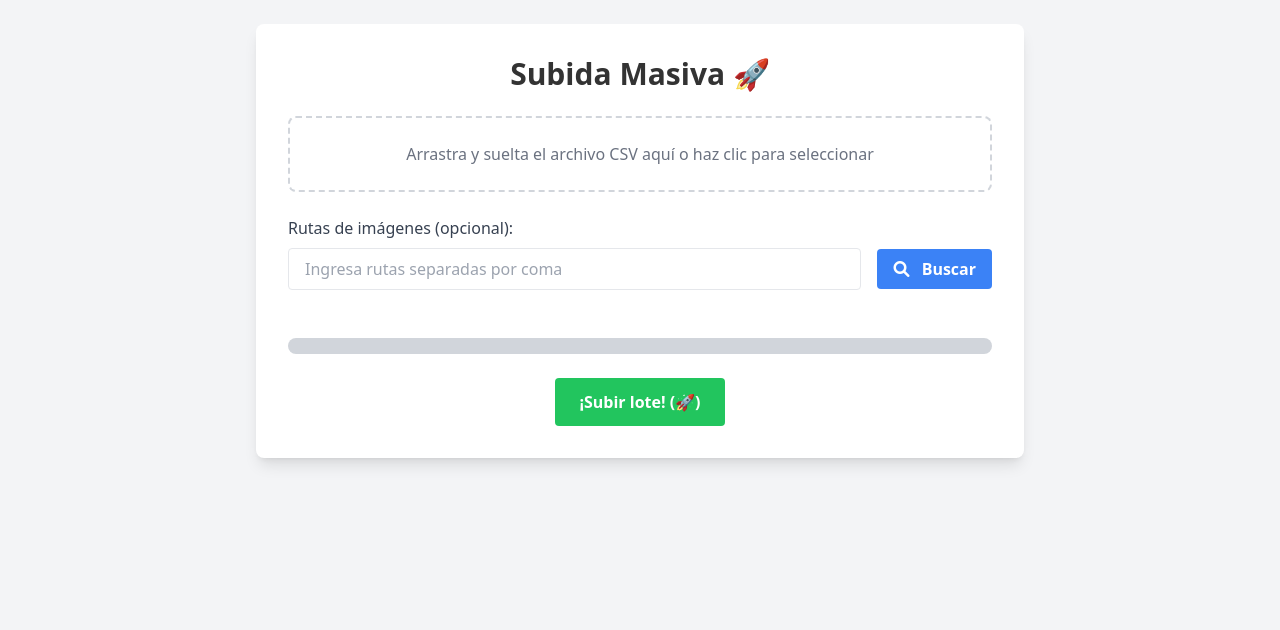
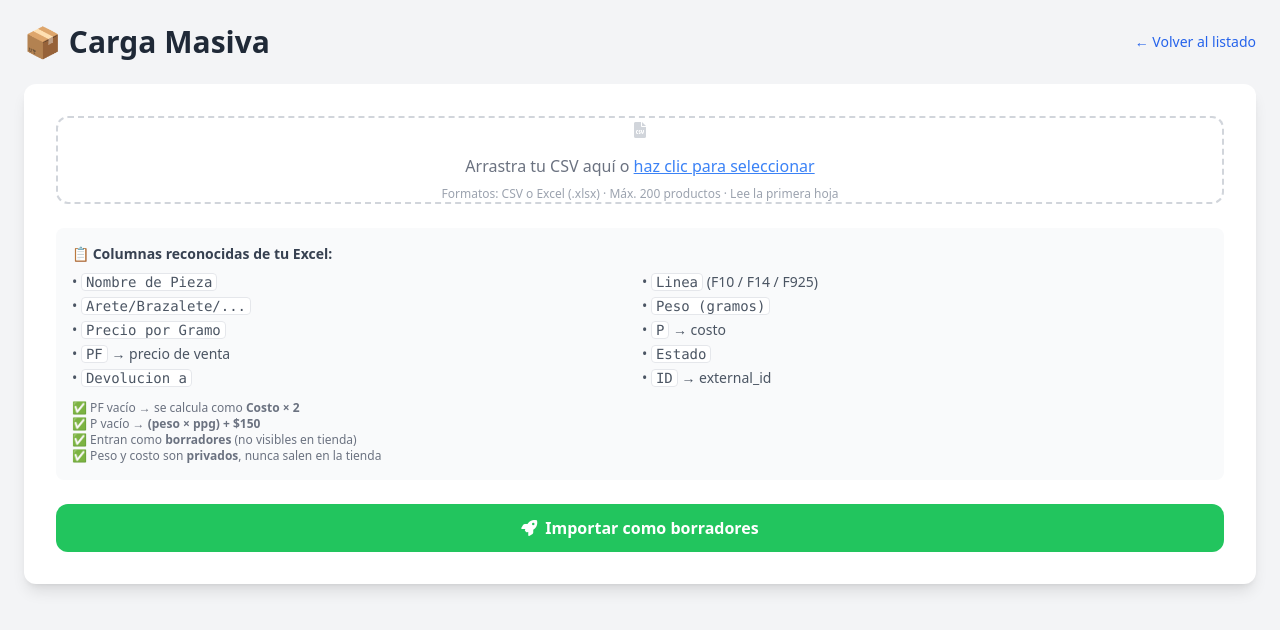
Before and after one commit to GILVA20/valac_jewelry, a Flask app: template valac_jewelry/templates/admin/bulk_upload.html in a window 1280 px wide. Shown: the top 630 px of the page. Run offline with Flask 3, Linux system fonts and the light colour scheme; the template is opened without the code that fills it, so the values that code supplies are empty; some libraries are stand-ins or nearby versions.

Commit message:
feat: xlsx bulk upload, genero filter fix, public query security

```diff
--- a/valac_jewelry/routes/collection.py
+++ b/valac_jewelry/routes/collection.py
@@ -94,7 +94,7 @@ def collection_home():
             query = query.in_("genero", genero_filter)
         else:
             genero_filter = genero
-            query = query.eq("genero", f"%{genero}%")
+            query = query.eq("genero", genero)
 
     if price_min.isdigit():
         query = query.gte("precio", int(price_min))
--- a/valac_jewelry/routes/main.py
+++ b/valac_jewelry/routes/main.py
@@ -9,7 +9,7 @@ def home():
     supabase = current_app.supabase
     # Destacados primero, luego por precio desc
     response = (supabase.table("products")
-        .select("*")
+        .select("id, nombre, descripcion, precio, descuento_pct, precio_descuento, tipo_producto, genero, tipo_oro, imagen, stock_total, destacado")
         .eq("activo", True)
         .gt("stock_total", 0)
         .order("destacado", desc=True)
--- a/valac_jewelry/templates/admin/bulk_upload.html
+++ b/valac_jewelry/templates/admin/bulk_upload.html
@@ -2,280 +2,129 @@
 <html lang="es">
 <head>
   <meta charset="UTF-8">
-  <title>Carga Masiva de Productos - ValacJoyas</title>
+  <title>Carga Masiva — ValacJoyas Admin</title>
   <link rel="stylesheet" href="{{ url_for('static', filename='css/output.css') }}">
-  <!-- FontAwesome para iconos -->
   <link rel="stylesheet" href="https://cdnjs.cloudflare.com/ajax/libs/font-awesome/6.0.0/css/all.min.css">
   <style>
-    .drag-over { border-color: #007BFF !important; }
-    .custom-file-upload {
-      display: inline-block;
-      padding: 8px 16px;
-      cursor: pointer;
-      background-color: #007BFF;
-      color: white;
-      border-radius: 4px;
-      font-size: 16px;
-      margin-top: 10px;
-    }
-    .custom-file-upload:hover { background-color: #0056b3; }
+    #drop-zone { transition: all .2s; }
+    #drop-zone.drag-over { border-color: #3b82f6; background: #eff6ff; }
   </style>
 </head>
-<body class="bg-gray-100 p-6">
-  <div class="max-w-3xl mx-auto bg-white p-8 rounded-lg shadow-lg">
-    <h1 class="text-3xl font-bold mb-6 text-center text-dark">Subida Masiva 🚀</h1>
+<body class="bg-gray-100 min-h-screen p-6">
+<div class="max-w-2xl mx-auto">
 
-    <!-- Sección 1: Drag & Drop CSV -->
-    <div id="drop-zone" class="border-2 border-dashed border-gray-300 rounded-lg p-6 text-center cursor-pointer transition hover:border-blue-500">
-      <p class="text-gray-500">Arrastra y suelta el archivo CSV aquí o haz clic para seleccionar</p>
-      <input type="file" id="csv-input" accept=".csv" class="hidden">
+  <!-- Header -->
+  <div class="flex items-center justify-between mb-6">
+    <h1 class="text-3xl font-bold text-gray-800">📦 Carga Masiva</h1>
+    <a href="{{ url_for('supabase_products.index') }}" class="text-sm text-blue-600 hover:underline">
+      ← Volver al listado
+    </a>
   </div>
 
-    <!-- Sección 2: Rutas de Imágenes (opcional) -->
-    <div class="mt-6">
-      <label for="image-paths" class="block text-gray-700 font-medium mb-2">Rutas de imágenes (opcional):</label>
-      <div class="flex items-center space-x-4">
-        <input type="text" id="image-paths" placeholder="Ingresa rutas separadas por coma" class="flex-grow border rounded px-4 py-2 focus:outline-none focus:ring-2 focus:ring-blue-500">
-        <button id="btn-search-images" class="bg-blue-500 hover:bg-blue-600 text-white font-bold px-4 py-2 rounded">
-          <i class="fas fa-search mr-2"></i> Buscar
+  <!-- Flash messages -->
+  {% with messages = get_flashed_messages(with_categories=true) %}
+    {% if messages %}
+      <div class="mb-6 space-y-2">
+        {% for category, message in messages %}
+          <div class="p-4 rounded-lg text-sm
+            {% if category == 'error' %}bg-red-100 text-red-800 border border-red-300
+            {% elif category == 'success' %}bg-green-100 text-green-800 border border-green-300
+            {% elif category == 'warning' %}bg-yellow-100 text-yellow-800 border border-yellow-300
+            {% else %}bg-gray-100 text-gray-800 border border-gray-300{% endif %}">
+            {{ message }}
+          </div>
+        {% endfor %}
+      </div>
+    {% endif %}
+  {% endwith %}
+
+  <div class="bg-white rounded-xl shadow-lg p-8">
+    <form method="POST"
+          action="{{ url_for('bulk_upload.index') }}"
+          enctype="multipart/form-data"
+          id="upload-form">
+
+      <!-- Dropzone -->
+      <div id="drop-zone"
+           class="border-2 border-dashed border-gray-300 rounded-xl p-10 text-center cursor-pointer hover:border-blue-400 hover:bg-blue-50"
+           onclick="document.getElementById('csv_file').click()">
+        <i class="fas fa-file-csv text-5xl text-gray-300 mb-4 block"></i>
+        <p class="text-gray-500 font-medium">
+          Arrastra tu CSV aquí o <span class="text-blue-500 underline">haz clic para seleccionar</span>
+        </p>
+        <p class="text-xs text-gray-400 mt-2">Formatos: CSV o Excel (.xlsx) · Máx. 200 productos · Lee la primera hoja</p>
+        <input type="file" id="csv_file" name="csv_file" accept=".csv,.xlsx,.xls" class="hidden" required onchange="showFile(this)">
+      </div>
+
+      <!-- nombre del archivo -->
+      <div id="file-info" class="hidden mt-3 flex items-center gap-2 text-sm text-green-700 bg-green-50 border border-green-200 rounded-lg px-4 py-2">
+        <i class="fas fa-check-circle"></i>
+        <span id="file-name"></span>
+      </div>
+
+      <!-- Referencia de columnas -->
+      <div class="mt-6 bg-gray-50 rounded-lg p-4 text-sm text-gray-600">
+        <p class="font-semibold mb-2 text-gray-700">📋 Columnas reconocidas de tu Excel:</p>
+        <div class="grid grid-cols-2 gap-1">
+          <span>• <code class="bg-white px-1 rounded border">Nombre de Pieza</code></span>
+          <span>• <code class="bg-white px-1 rounded border">Linea</code> (F10 / F14 / F925)</span>
+          <span>• <code class="bg-white px-1 rounded border">Arete/Brazalete/...</code></span>
+          <span>• <code class="bg-white px-1 rounded border">Peso (gramos)</code></span>
+          <span>• <code class="bg-white px-1 rounded border">Precio por Gramo</code></span>
+          <span>• <code class="bg-white px-1 rounded border">P</code> → costo</span>
+          <span>• <code class="bg-white px-1 rounded border">PF</code> → precio de venta</span>
+          <span>• <code class="bg-white px-1 rounded border">Estado</code></span>
+          <span>• <code class="bg-white px-1 rounded border">Devolucion a</code></span>
+          <span>• <code class="bg-white px-1 rounded border">ID</code> → external_id</span>
+        </div>
+        <p class="mt-3 text-xs text-gray-500">
+          ✅ PF vacío → se calcula como <strong>Costo × 2</strong><br>
+          ✅ P vacío → <strong>(peso × ppg) + $150</strong><br>
+          ✅ Entran como <strong>borradores</strong> (no visibles en tienda)<br>
+          ✅ Peso y costo son <strong>privados</strong>, nunca salen en la tienda
+        </p>
+      </div>
+
+      <button type="submit" id="btn-submit"
+              class="mt-6 w-full bg-green-500 hover:bg-green-600 text-white font-bold py-3 px-6 rounded-xl transition flex items-center justify-center gap-2">
+        <i class="fas fa-rocket"></i> Importar como borradores
       </button>
+    </form>
   </div>
 </div>
 
-    <!-- Sección 3: Vista Previa de Productos -->
-    <div id="preview" class="mt-6 grid grid-cols-1 md:grid-cols-2 gap-4"></div>
+<script>
+  const zone = document.getElementById('drop-zone');
 
-    <!-- Sección 4: Barra de Progreso -->
-    <div id="progress-bar" class="mt-6 w-full bg-gray-300 rounded-full h-4 overflow-hidden">
-      <div id="progress-fill" class="bg-blue-500 h-4 rounded-full" style="width: 0%;"></div>
-    </div>
-
-    <!-- Sección 5: Resultados -->
-    <div id="results" class="mt-6"></div>
-
-    <!-- Botón de Subida -->
-    <div class="mt-6 text-center">
-      <button id="btn-upload" class="bg-green-500 hover:bg-green-600 text-white font-bold py-3 px-6 rounded transition" disabled>
-        ¡Subir lote! (🚀)
-      </button>
-    </div>
-  </div>
-
-  <!-- Bloque de JavaScript: Flujo unificado para la carga masiva -->
-  <script type="module">
-    import { supabase } from "/static/js/supabase-client.js";
-
-    const dropZone = document.getElementById('drop-zone');
-    const csvInput = document.getElementById('csv-input');
-    const btnUpload = document.getElementById('btn-upload');
-    const previewDiv = document.getElementById('preview');
-    const progressFill = document.getElementById('progress-fill');
-    const resultsDiv = document.getElementById('results');
-    let csvFile = null;
-    let previewData = [];
-
-    dropZone.addEventListener('click', () => csvInput.click());
-    dropZone.addEventListener('dragover', (e) => { e.preventDefault(); dropZone.classList.add('drag-over'); });
-    dropZone.addEventListener('dragleave', () => { dropZone.classList.remove('drag-over'); });
-    dropZone.addEventListener('drop', (e) => {
+  zone.addEventListener('dragover', e => {
     e.preventDefault();
-      dropZone.classList.remove('drag-over');
-      if (e.dataTransfer.files.length) {
-        csvInput.files = e.dataTransfer.files;
-        handleCSV(e.dataTransfer.files[0]);
-      }
+    zone.classList.add('drag-over');
   });
-    csvInput.addEventListener('change', (e) => {
-      if (e.target.files.length) {
-        handleCSV(e.target.files[0]);
+  zone.addEventListener('dragleave', () => zone.classList.remove('drag-over'));
+  zone.addEventListener('drop', e => {
+    e.preventDefault();
+    zone.classList.remove('drag-over');
+    const input = document.getElementById('csv_file');
+    const file = e.dataTransfer.files[0];
+    if (file) {
+      const dt = new DataTransfer();
+      dt.items.add(file);
+      input.files = dt.files;
+      showFile(input);
     }
   });
 
-    function handleCSV(file) {
-      csvFile = file;
-      const reader = new FileReader();
-      reader.onload = (e) => {
-        const content = e.target.result;
-        const rows = content.split("\n").filter(r => r.trim() !== "");
-        if (rows.length < 2) return;
-        const headers = rows[0].split(",").map(h => h.trim());
-        previewData = rows.slice(1).map(row => {
-          const cols = row.split(",");
-          let product = {};
-          headers.forEach((header, index) => {
-            product[header] = cols[index] ? cols[index].trim() : "";
-          });
-          return product;
-        });
-        renderPreview();
-        btnUpload.disabled = false;
-      };
-      reader.readAsText(file);
+  function showFile(input) {
+    if (!input.files.length) return;
+    document.getElementById('file-name').textContent = input.files[0].name;
+    document.getElementById('file-info').classList.remove('hidden');
   }
 
-    function renderPreview() {
-      previewDiv.innerHTML = "";
-      previewData.forEach((product, index) => {
-        const card = document.createElement("div");
-        card.className = "bg-white p-4 rounded shadow hover:shadow-lg transition transform hover:scale-105 product-card";
-        let imgHTML = "";
-        if (product.imagen && product.imagen.startsWith("http")) {
-          imgHTML = `<img src="${product.imagen}" alt="Imagen de ${product.nombre}" class="w-full h-auto mb-2">`;
-          product.image_url = product.imagen;
-        } else {
-          imgHTML = `
-            <div>
-              <p class="text-red-600 mb-2">Imagen no cargada automáticamente.</p>
-              <label for="file-upload-${index}" class="custom-file-upload">
-                <i class="fa fa-cloud-upload"></i> Seleccionar imagen
-              </label>
-              <input id="file-upload-${index}" type="file" accept="image/*" style="display: none;" onchange="handleManualImageUpload(this, ${index})">
-            </div>
-            <div id="preview-img-${index}"></div>
-          `;
-        }
-        card.innerHTML = `
-          <h2 class="text-xl font-bold mb-2">${product.nombre || 'Sin nombre'}</h2>
-          ${imgHTML}
-          <p class="text-gray-700 mb-2">${product.descripcion || 'Sin descripción'}</p>
-          <p class="text-green-600 font-bold">Precio: ${product.precio}</p>
-        `;
-        previewDiv.appendChild(card);
+  document.getElementById('upload-form').addEventListener('submit', () => {
+    const btn = document.getElementById('btn-submit');
+    btn.innerHTML = '<i class="fas fa-spinner fa-spin"></i> Importando...';
+    btn.disabled = true;
   });
-    }
-
-    async function uploadImage(file) {
-      const fileName = `product_${Date.now()}_${file.name}`;
-      const { data, error } = await supabase.storage
-        .from('CatalogoJoyasValacJoyas/products')
-        .upload(fileName, file);
-      if (error) {
-        throw error;
-      }
-      const { data: { publicUrl } } = supabase.storage
-  .from('CatalogoJoyasValacJoyas/products')
-  .getPublicUrl(data.path);
-      let url = publicUrl || "";
-      if (!url || url === "undefined") {
-        throw new Error("La URL pública es undefined");
-      }
-      url += "?t=" + new Date().getTime();
-      return url;
-    }
-
-    async function handleManualImageUpload(fileInput, index) {
-      const file = fileInput.files[0];
-      if (!file) return;
-      try {
-        const imageUrl = await uploadImage(file);
-        previewData[index].image_url = imageUrl;
-        document.getElementById(`preview-img-${index}`).innerHTML = `<img src="${imageUrl}" alt="Imagen subida" class="w-full h-auto mb-2">`;
-        alert("Imagen subida exitosamente para " + previewData[index].nombre);
-      } catch (error) {
-        console.error("Error al subir la imagen:", error);
-        alert("Error al subir la imagen para " + previewData[index].nombre);
-      }
-    }
-
-    async function processBulkUpload() {
-      let successCount = 0;
-      let warnings = [];
-      let errors = [];
-      for (let product of previewData) {
-        if (!product.nombre || !product.precio || !product.imagen) {
-          warnings.push(`Producto incompleto: ${product.nombre || "Sin nombre"}`);
-          continue;
-        }
-        if (!product.image_url) {
-          warnings.push(`Falta imagen para: ${product.nombre}`);
-          continue;
-        }
-        const productData = {
-          nombre: product.nombre,
-          descripcion: product.descripcion || "",
-          precio: parseFloat(product.precio),
-          tipo_producto: product.tipo_producto || "",
-          genero: product.genero || "",
-          tipo_oro: product.tipo_oro || "",
-          image_url: product.image_url
-        };
-        try {
-          const response = await fetch('/api/products/new', {
-            method: 'POST',
-            headers: { 'Content-Type': 'application/json' },
-            body: JSON.stringify(productData)
-          });
-          const result = await response.json();
-          if (result.success) {
-            successCount++;
-          } else {
-            warnings.push(`Producto "${product.nombre}": ${result.message}`);
-          }
-        } catch (err) {
-          errors.push(`Producto "${product.nombre}": ${err.message}`);
-        }
-      }
-      return { successCount, warnings, errors };
-    }
-
-    btnUpload.addEventListener('click', async () => {
-      if (!csvFile) return;
-      btnUpload.disabled = true;
-      updateProgress(0);
-      resultsDiv.innerHTML = "";
-      try {
-        const report = await processBulkUpload();
-        updateProgress(100);
-        showResults(report);
-      } catch (error) {
-        console.error("Error en la carga masiva:", error);
-        resultsDiv.innerHTML = `<p class="text-red-600 font-bold">❌ Error en la carga masiva</p>`;
-      } finally {
-        btnUpload.disabled = false;
-      }
-    });
-
-    function updateProgress(percent) {
-      progressFill.style.width = percent + "%";
-    }
-
-    function showResults(report) {
-      resultsDiv.innerHTML = "";
-      if (report.successCount) {
-        const successDiv = document.createElement("div");
-        successDiv.innerHTML = `<p class="text-green-600 font-bold">✅ Éxito: ${report.successCount} productos creados</p>`;
-        resultsDiv.appendChild(successDiv);
-      }
-      if (report.warnings.length) {
-        const warnDiv = document.createElement("div");
-        warnDiv.innerHTML = `<p class="text-yellow-600 font-bold">⚠️ Advertencias: ${report.warnings.length}</p>`;
-        const ul = document.createElement("ul");
-        ul.className = "list-disc ml-6";
-        report.warnings.forEach(msg => {
-          const li = document.createElement("li");
-          li.textContent = msg;
-          ul.appendChild(li);
-        });
-        warnDiv.appendChild(ul);
-        resultsDiv.appendChild(warnDiv);
-      }
-      if (report.errors.length) {
-        const errorDiv = document.createElement("div");
-        errorDiv.innerHTML = `<p class="text-red-600 font-bold">❌ Errores: ${report.errors.length}</p>`;
-        const ul = document.createElement("ul");
-        ul.className = "list-disc ml-6";
-        report.errors.forEach(msg => {
-          const li = document.createElement("li");
-          li.textContent = msg;
-          ul.appendChild(li);
-        });
-        errorDiv.appendChild(ul);
-        resultsDiv.appendChild(errorDiv);
-      }
-    }
-
-    // Expone la función handleManualImageUpload en el ámbito global para que el atributo inline onchange la encuentre.
-    window.handleManualImageUpload = handleManualImageUpload;
 </script>
 </body>
 </html>
```
Also changed, not shown: valac_jewelry/routes/admin_bulk_upload.py (+96 -12 lines), valac_jewelry/routes/products.py (+7 -2 lines). Lines whose indentation alone changed are shown as unchanged.
